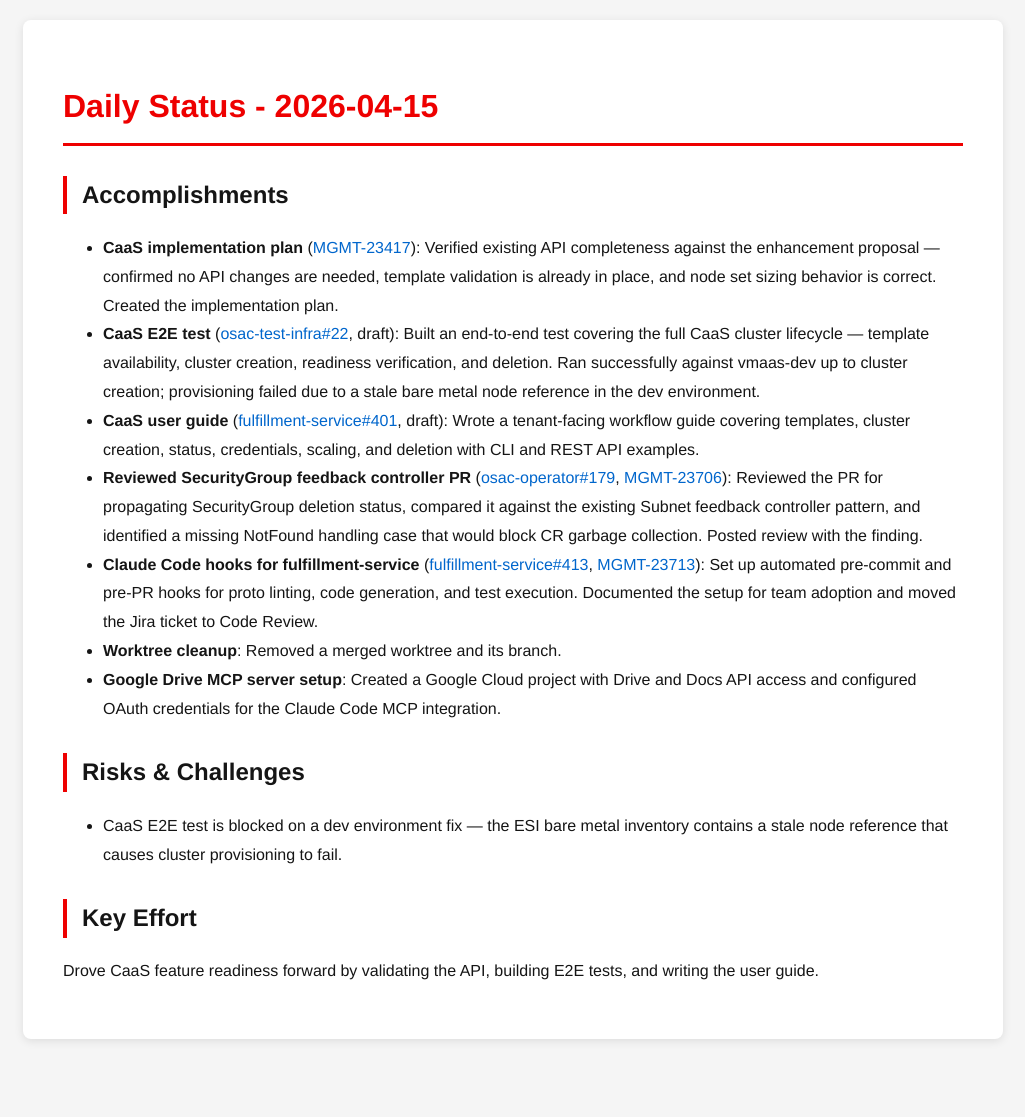
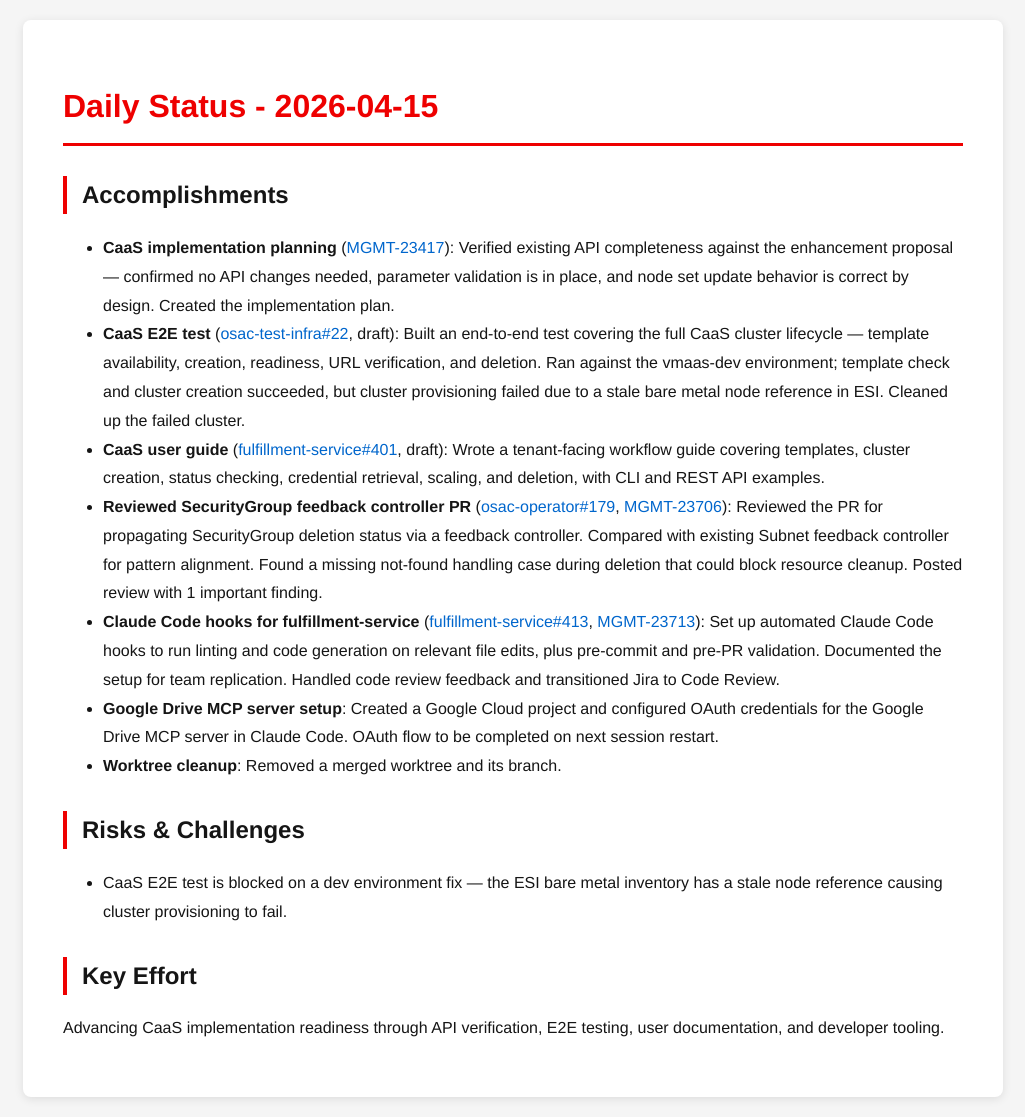
Before and after one commit to tzvatot/daily-status, a Jekyll site: the page built from 2026-04-15.md, in a window 1280 px wide. Shown: the whole page, without its empty margins (127-1152 px from the left). Built offline with Jekyll 4.4.1, drawn with Linux system fonts in a browser that asks for light colours; before the commit the page ends 1059 px from its top, so only the background shows below that.

Commit message:
Daily status update - 2026-04-15

```diff
--- a/2026-04-15.md
+++ b/2026-04-15.md
@@ -7,16 +7,16 @@ date: 2026-04-15
 # Daily Status - 2026-04-15
 
 ## Accomplishments
-- **CaaS implementation plan** ([MGMT-23417](https://issues.redhat.com/browse/MGMT-23417)): Verified existing API completeness against the enhancement proposal — confirmed no API changes are needed, template validation is already in place, and node set sizing behavior is correct. Created the implementation plan.
-- **CaaS E2E test** ([osac-test-infra#22](https://github.com/osac-project/osac-test-infra/pull/22), draft): Built an end-to-end test covering the full CaaS cluster lifecycle — template availability, cluster creation, readiness verification, and deletion. Ran successfully against vmaas-dev up to cluster creation; provisioning failed due to a stale bare metal node reference in the dev environment.
-- **CaaS user guide** ([fulfillment-service#401](https://github.com/osac-project/fulfillment-service/pull/401), draft): Wrote a tenant-facing workflow guide covering templates, cluster creation, status, credentials, scaling, and deletion with CLI and REST API examples.
-- **Reviewed SecurityGroup feedback controller PR** ([osac-operator#179](https://github.com/osac-project/osac-operator/pull/179), [MGMT-23706](https://issues.redhat.com/browse/MGMT-23706)): Reviewed the PR for propagating SecurityGroup deletion status, compared it against the existing Subnet feedback controller pattern, and identified a missing NotFound handling case that would block CR garbage collection. Posted review with the finding.
-- **Claude Code hooks for fulfillment-service** ([fulfillment-service#413](https://github.com/osac-project/fulfillment-service/pull/413), [MGMT-23713](https://issues.redhat.com/browse/MGMT-23713)): Set up automated pre-commit and pre-PR hooks for proto linting, code generation, and test execution. Documented the setup for team adoption and moved the Jira ticket to Code Review.
+- **CaaS implementation planning** ([MGMT-23417](https://issues.redhat.com/browse/MGMT-23417)): Verified existing API completeness against the enhancement proposal — confirmed no API changes needed, parameter validation is in place, and node set update behavior is correct by design. Created the implementation plan.
+- **CaaS E2E test** ([osac-test-infra#22](https://github.com/osac-project/osac-test-infra/pull/22), draft): Built an end-to-end test covering the full CaaS cluster lifecycle — template availability, creation, readiness, URL verification, and deletion. Ran against the vmaas-dev environment; template check and cluster creation succeeded, but cluster provisioning failed due to a stale bare metal node reference in ESI. Cleaned up the failed cluster.
+- **CaaS user guide** ([fulfillment-service#401](https://github.com/osac-project/fulfillment-service/pull/401), draft): Wrote a tenant-facing workflow guide covering templates, cluster creation, status checking, credential retrieval, scaling, and deletion, with CLI and REST API examples.
+- **Reviewed SecurityGroup feedback controller PR** ([osac-operator#179](https://github.com/osac-project/osac-operator/pull/179), [MGMT-23706](https://issues.redhat.com/browse/MGMT-23706)): Reviewed the PR for propagating SecurityGroup deletion status via a feedback controller. Compared with existing Subnet feedback controller for pattern alignment. Found a missing not-found handling case during deletion that could block resource cleanup. Posted review with 1 important finding.
+- **Claude Code hooks for fulfillment-service** ([fulfillment-service#413](https://github.com/osac-project/fulfillment-service/pull/413), [MGMT-23713](https://issues.redhat.com/browse/MGMT-23713)): Set up automated Claude Code hooks to run linting and code generation on relevant file edits, plus pre-commit and pre-PR validation. Documented the setup for team replication. Handled code review feedback and transitioned Jira to Code Review.
+- **Google Drive MCP server setup**: Created a Google Cloud project and configured OAuth credentials for the Google Drive MCP server in Claude Code. OAuth flow to be completed on next session restart.
 - **Worktree cleanup**: Removed a merged worktree and its branch.
-- **Google Drive MCP server setup**: Created a Google Cloud project with Drive and Docs API access and configured OAuth credentials for the Claude Code MCP integration.
 
 ## Risks & Challenges
-- CaaS E2E test is blocked on a dev environment fix — the ESI bare metal inventory contains a stale node reference that causes cluster provisioning to fail.
+- CaaS E2E test is blocked on a dev environment fix — the ESI bare metal inventory has a stale node reference causing cluster provisioning to fail.
 
 ## Key Effort
-Drove CaaS feature readiness forward by validating the API, building E2E tests, and writing the user guide.
+Advancing CaaS implementation readiness through API verification, E2E testing, user documentation, and developer tooling.
```
